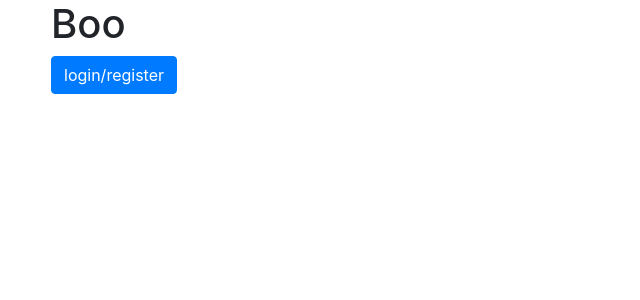
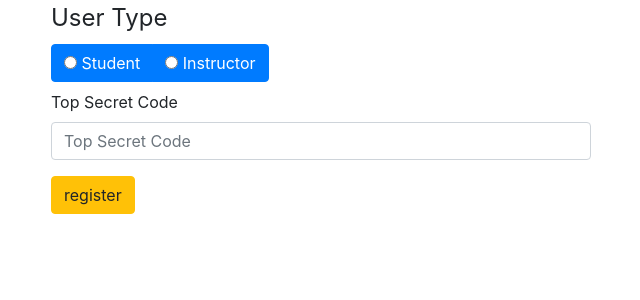
Before and after one commit to thisolivier/stack-attack, a Django app: template apps/app_portal/templates/app_portal/index.html in a window 1280 px wide. Shown: the part 56-356 px from the top of the page, without its empty margins (34-674 px from the left). Run offline with Django 3.2, Linux system fonts and the light colour scheme; the template is opened without the code that fills it: values that come from a table or form of the project are taken from there, others are empty; parts of the project's set-up code (start-up, migrations or seed data) failed here and were passed over; some libraries are stand-ins or nearby versions.

Commit message:
Portal login and reg now at 80%

```diff
--- a/apps/app_portal/forms.py
+++ b/apps/app_portal/forms.py
@@ -1,11 +1,42 @@
 from django import forms
-from models import User
+from models import User, Student, Instructor
 
 class UserForm(forms.ModelForm):
     class Meta:
-        model=User
-        fields=('email', 'password',)
+        model = User
+        fields = ('email', 'password',)
+        widgets = {
+            'email': forms.EmailInput(attrs={'placeholder':'Email'}),
+            'password': forms.PasswordInput(),
+        }
+
+    def __init__(self, *args, **kwargs):
+        # By passing email_skip, we can choose whether or not to check for unique emails
+        self.exclude_unique_email = kwargs.pop('skip_email', False)
+        self.confirm_password = kwargs.pop('c_pass', (False, False))
+        super(UserForm, self).__init__(*args, **kwargs)
+
+        if self.confirm_password[0]:
+            self.fields['c_password'] = forms.CharField(
+                widget=forms.PasswordInput,
+                label="Confirm Password",
+                required=self.confirm_password[1]
+                )
 
     def validate_unique(self):
-        # Disable validations of uniqueness here
-        pass
+        exclude = self._get_validation_exclusions()
+        if self.exclude_unique_email:
+            # Disable validations of uniqueness here
+            exclude.append('email')
+        self.instance.validate_unique(exclude=exclude)
+
+class RegisterInstructorForm(forms.ModelForm):
+    code = forms.CharField(label="Top Secret Code")
+    class Meta:
+        model = Instructor
+        fields = ('name',)
+
+class RegisterStudentForm(forms.ModelForm):
+    class Meta:
+        model = Student
+        fields = ('first_name', 'last_name')
--- a/apps/app_portal/model_managers.py
+++ b/apps/app_portal/model_managers.py
@@ -1,6 +1,6 @@
 from django.db import models
 
+# Redundant, should be removed
 class UserManager(models.Manager):
-
     def check_login(self, data):
         pass
--- a/apps/app_portal/models.py
+++ b/apps/app_portal/models.py
@@ -12,7 +12,7 @@ class User(models.Model):
     password = PasswordField()
     created_at = models.DateTimeField(auto_now_add=True)
     modified_at = models.DateTimeField(auto_now=True)
-    objects = UserManager()
+    objects = UserManager() # Redundant
 
 class Student(models.Model):
     first_name = models.CharField(max_length=50, validators=[name_validator])
--- a/apps/app_portal/templates/app_portal/index.html
+++ b/apps/app_portal/templates/app_portal/index.html
@@ -6,12 +6,45 @@
 {% endblock %}
 
 {% block content%}
-        <h1>Boo</h1>
-        <form action="/portal" method="post" class="form">
-                {% csrf_token %}
-                {% bootstrap_form form %}
-                {% buttons %}
-                        <input type="submit" class="btn btn-primary" value="login/register">
-                {% endbuttons %}
-        </form>
+        <div class="row">
+                <div class="col">
+                        {% if not form2 or not form3%}
+                        <p>Fun Fact: Those two buttons do exactly the same thing, just don't tell anyone, users can't handle the truth.</p>
+                        {% endif %}
+                        <form action="/portal{% if form2 or form3%}/register{% endif %}" method="post" class="form">
+                                {% csrf_token %}
+                                {% bootstrap_form form %}
+                                {% if form2 or form3%}
+                                        <fieldset>
+                                                <legend>User Type</legend>
+                                                <div class="btn-group" data-toggle="buttons">
+                                                        <label class="btn btn-primary">
+                                                                <input type="radio" name="user_type" value="student" autocomplete="off"> Student
+                                                        </label>
+                                                        <label class="btn btn-primary">
+                                                                <input type="radio" name="user_type" value="instructor" autocomplete="off"> Instructor
+                                                        </label>
+                                                </div>
+                                        </fieldset>
+                                        <div class="instructor_form">
+                                                {% bootstrap_form form2 %}
+                                        </div>
+                                        <div class="student_form">
+                                                {% bootstrap_form form3 %}
+                                        </div>
+                                        {% buttons %}
+                                                <input type="submit" class="btn btn-warning" value="register">
+                                        {% endbuttons %}
+                                {% else %}
+                                        {% buttons %}
+                                                <input type="submit" class="btn btn-primary" value="login">
+                                                <input type="submit" class="btn btn-warning" value="register">
+                                        {% endbuttons %}
+                                {% endif %}
+                        </form>
+                </div>
+                <div class="col">
+
+                </div>
+        </div>
 {% endblock %}
```
Also changed, not shown: apps/app_portal/views.py (+53 -20 lines), db.sqlite3, 6 other files.
